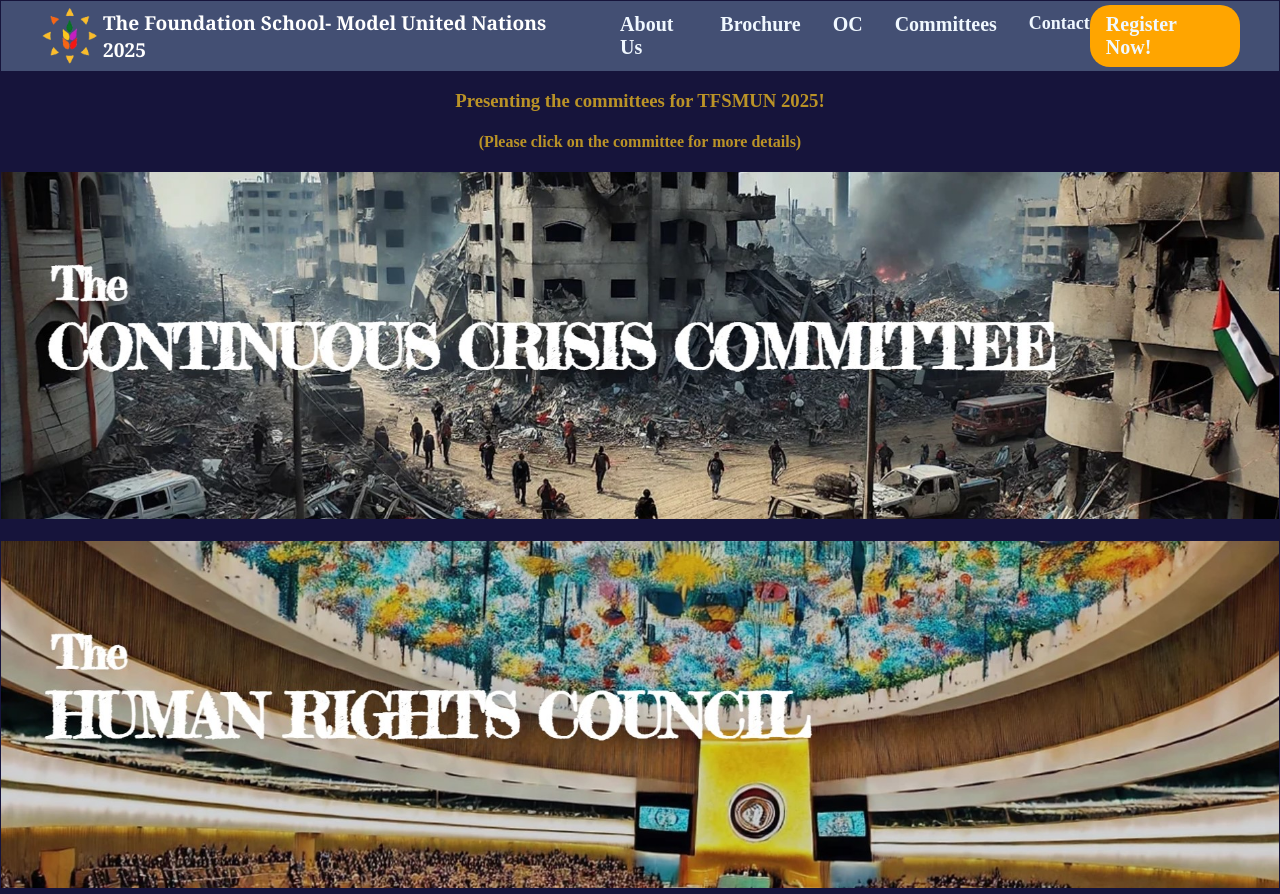
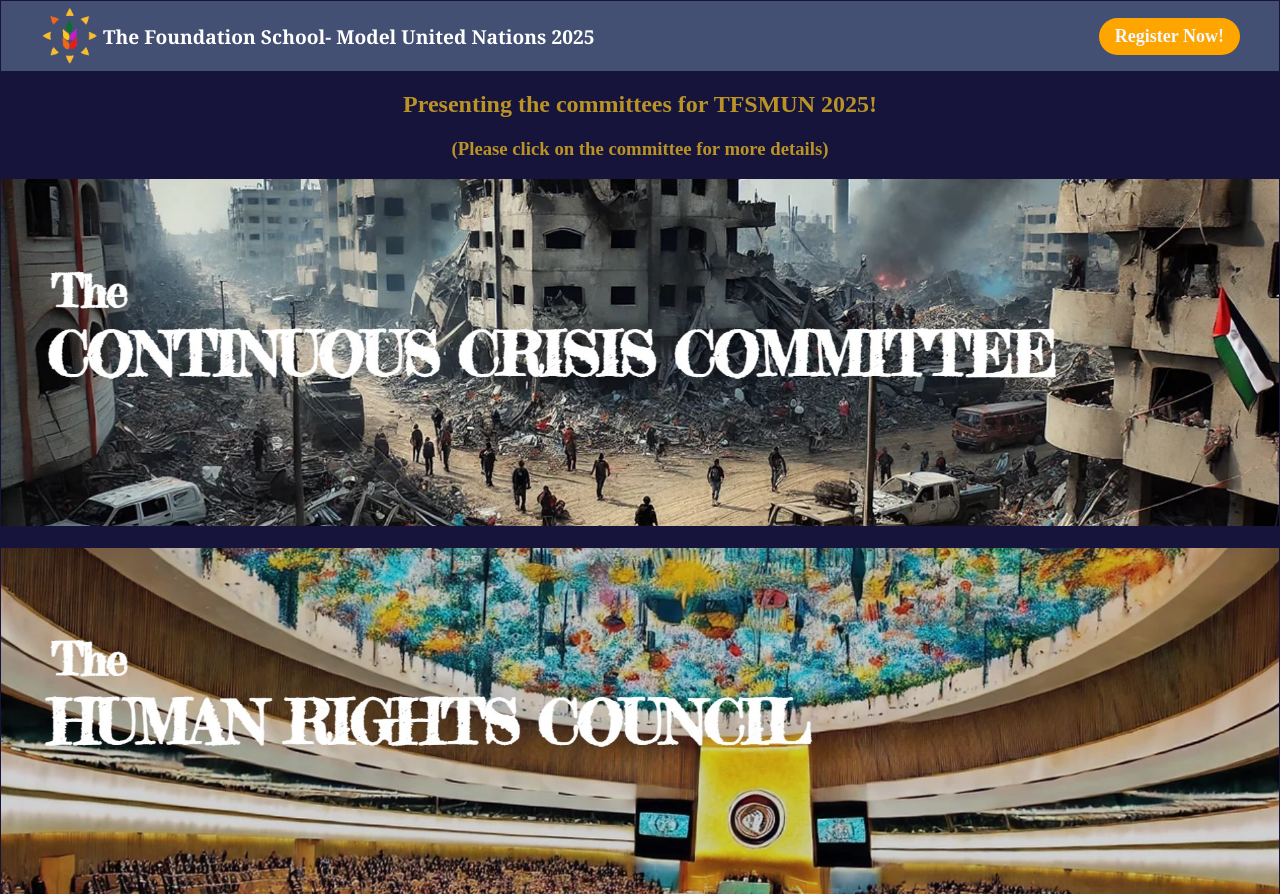
Before and after one commit to tuli20-10/TFSMUN2024-25, a plain HTML site: page committees.html in a window 1280 px wide. Shown: the top 894 px of the page. Drawn offline with Linux system fonts and the light colour scheme.

Commit message:
Update committees.html

```diff
--- a/committees.html
+++ b/committees.html
@@ -13,29 +13,17 @@
   <header>
     <div class="navbar">
             <div class="logo"><a style="color: white;font-weight: bold;position: relative;font-size: larger;font-family: Georgia, 'Times New Roman', Times, serif;"><img src="tfs l.png" alt="" height="60px" width="60px">The Foundation School- Model United Nations 2025</a></div>
-            <ul class="links">
-             <li><a href="#about" style="text-align: left;font-weight: bold;position: relative;font-size: 20px">About Us</a></li>
-             <li><a href="#" style="text-align: left;font-weight: bold;position: relative;font-size: 20px">Brochure</a></li>
-             <li><a href="#OC" style="text-align: left;font-weight: bold;position: relative;font-size: 20px">OC</a></li>
-             <li><a href="committees.html" style="text-align: left;font-weight: bold;position: relative;font-size: 20px">Committees</a></li>
-             <li><a href="#contact" style="text-shadow: none;text-align: left;font-weight: bold;position: relative;font-size: 18px">Contact</a></li>
-            </ul>
-            <a href="https://forms.gle/RY3UBcSKibWpFnNJ6" class="action_btn" style="text-align: left;font-weight: bold;position: relative;font-size: 20px"> Register Now!</a>
+            <a href="https://forms.gle/RY3UBcSKibWpFnNJ6" class="action_btn" style="text-align: center;font-weight: bold;position: relative;font-size: 18px"> Register Now!</a>
             <div class="toggle_btn">
              <i class="fa-solid fa-bars"></i>
             </div>
         </div>
         <div class="dropdown_menu">
-            <li><a href="#about" style="text-align: left;font-weight: bold;position: relative;font-size: 20px">|  About Us</a></li>
-            <li><a href="#" style="text-align: left;font-weight: bold;position: relative;font-size: 20px">Brochure</a></li>
-            <li><a href="#OC" style="text-align: left;font-weight: bold;position: relative;font-size: 20px">OC</a></li>
-            <li><a href="committees.html" style="text-align: left;font-weight: bold;position: relative;font-size: 20px">Committees</a></li>
-            <li><a href="#contact" style="text-shadow: none;text-align: left;font-weight: bold;position: relative;font-size: 20px">Contact</a></li>
-            <li><a href="https://forms.gle/RY3UBcSKibWpFnNJ6" class="action_btn" style="text-align: left;font-weight: bold;position: relative;font-size: 20px"> Register Now!</a></li>
+            <li><a href="https://forms.gle/RY3UBcSKibWpFnNJ6" class="action_btn" style="text-align: left;font-weight: bold;position: relative;font-size: 18px">Register Now!</a></li>
         </div>
   </header>
-<h3 style="text-align: center; color:#ba9327;">Presenting the committees for TFSMUN 2025!</h3>
-<h4 style="text-align: center; color: #ba9327;">(Please click on the committee for more details)</h4>
+<h2 style="text-align: center; color:#ba9327;">Presenting the committees for TFSMUN 2025!</h2>
+<h3 style="text-align: center; color: #ba9327;">(Please click on the committee for more details)</h3>
 <a href="https://forms.gle/RY3UBcSKibWpFnNJ6"><img src="ccc.jpg" width="100%">
 <br>
 <br>
@@ -61,6 +49,19 @@
 <br>
 <br>
 
+<footer>
+  <class="main-content" id="contact">
+      <h2>Contact Us</h2>
+      <p>Atulya Prasad:</p>
+      <p>Email: atulyapras@foundationschoolindia.com</p>
+      <p>Phone: +91 8050174623</p>
+      <hr>
+      <p>Ananya Mandalika:</p>
+      <p>Email: ananyamand@foundationschoolindia.com</p>
+      <p>Phone: +91 1111111111</p>
+  </section>
+</footer>
+
 <script>
       const toggleBtn = document.querySelector('.toggle_btn')
       const toggle_BtnIcon = document.querySelector('.toggle_btn i')
```
